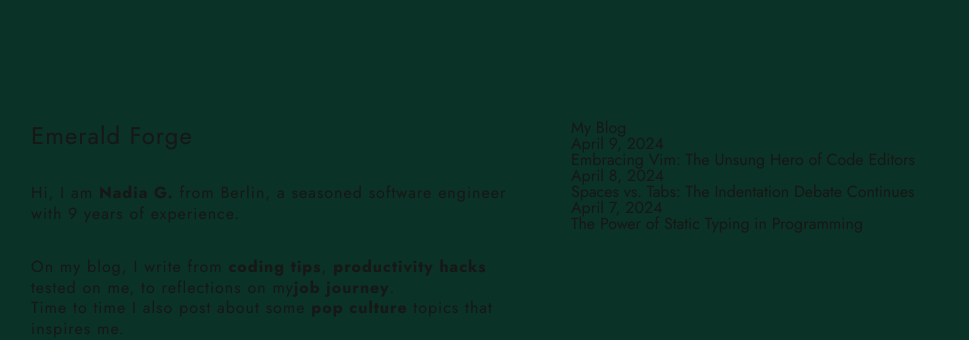
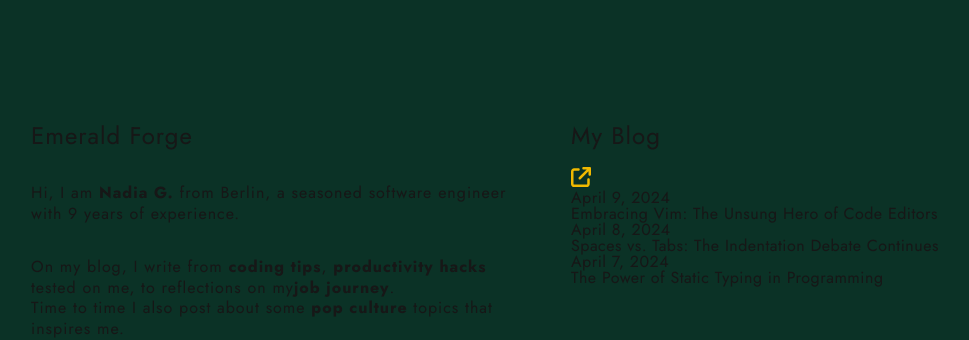
Before and after one commit to JackGarrus/nadyg-website, a Next.js app: page / in a window 1280 px wide. Shown: the top 340 px of the page, without its empty margins (89-1058 px from the left). Built offline with nearby package versions, Linux system fonts and the light colour scheme.

Commit message:
style posts

```diff
--- a/src/app/page.tsx
+++ b/src/app/page.tsx
@@ -6,6 +6,9 @@ import ContactsSection from "@/app/components/ContactsSection";
 import Section from "@/app/components/Section";
 import { BlogPosts } from "./components/posts";
 import Link from "next/link";
+import ArrowUpSquare from "./icons/arrowUpSquare";
+import t from "@/app/style/typography.module.css";
+import clsx from "clsx";
 
 export default function Home() {
   return (
@@ -16,8 +19,14 @@ export default function Home() {
         </section>
 
         <section className={s.projectsSection}>
-          <Link key="/blog" href="/blog" target="blank" className={s.link}>
-            <h1>My Blog</h1>
+          <Link
+            key="/blog"
+            href="/blog"
+            target="blank"
+            className={clsx(s.link, "flex ")}
+          >
+            <h1 className={t.h1}>My Blog</h1>
+            <ArrowUpSquare className="icon" color="#f1b900" />
           </Link>
           <BlogPosts />
         </section>
--- a/src/app/style/globals.css
+++ b/src/app/style/globals.css
@@ -1,6 +1,22 @@
+@tailwind base;
+@tailwind components;
+@tailwind utilities;
+
 :root {
   --background: #ffffff;
   --foreground: #171717;
+}
+
+:root {
+  --sh-class: #b1ed1c; /* Brighter blue for class */
+  --sh-identifier: #6cdd7a; /* Lighter blue for identifiers */
+  --sh-sign: #cdd3de; /* Lighter gray to ensure signs are visible */
+  --sh-property: #3182ce; /* Brighter blue for properties */
+  --sh-entity: #2db1bc; /* Lighter teal for entities */
+  --sh-jsxliterals: #939dfd; /* Lighter purple for JSX literals */
+  --sh-string: #26dabd; /* Lighter teal for strings */
+  --sh-keyword: #1d9829; /* Brighter red for keywords */
+  --sh-comment: #cbc3c3; /* Lighter gray for comments */
 }
 
 @media (prefers-color-scheme: dark) {
@@ -32,9 +48,36 @@ body {
 
 /* Typography             */
 
+h1 {
+  font-size: 24px;
+}
+
+h2 {
+  font-size: 20px;
+}
+
+h3 {
+  font-size: 18px;
+}
+
+p {
+  font-size: 16px;
+  line-height: 1.3;
+  letter-spacing: 0.5px;
+}
+
 a {
   color: inherit;
   text-decoration: none;
+}
+
+a.link:hover {
+  color: #249754;
+}
+
+.icon {
+  width: 20px;
+  height: 20px;
 }
 
 @media (prefers-color-scheme: dark) {
--- a/src/app/style/typography.module.css
+++ b/src/app/style/typography.module.css
@@ -35,6 +35,12 @@
 
 .blogPostTitle {
   font-size: 36px;
+  color: #abed1c;
+}
+
+.blogPostDate {
+  font-style: italic;
+  color: #8bb62e;
 }
 
 .blogPostParagraph {
@@ -43,13 +49,20 @@
 }
 
 .blogPostH1 {
-  font-size: 32px;
+  font-size: 30px;
 }
 
 .blogPostH2 {
-  font-size: 30px;
+  font-size: 28px;
 }
 
 .blogPostH3 {
-  font-size: 28px;
+  font-size: 26px;
 }
+
+.blogPostH1,
+.blogPostH2,
+.blogPostH3 {
+  padding-bottom: 1.2rem;
+  color: #8bb62e;
+}
```
Also changed, not shown: src/app/blog/posts/static-typing.mdx (+39 -9 lines), src/app/components/mdx.tsx (+7 -5 lines).
